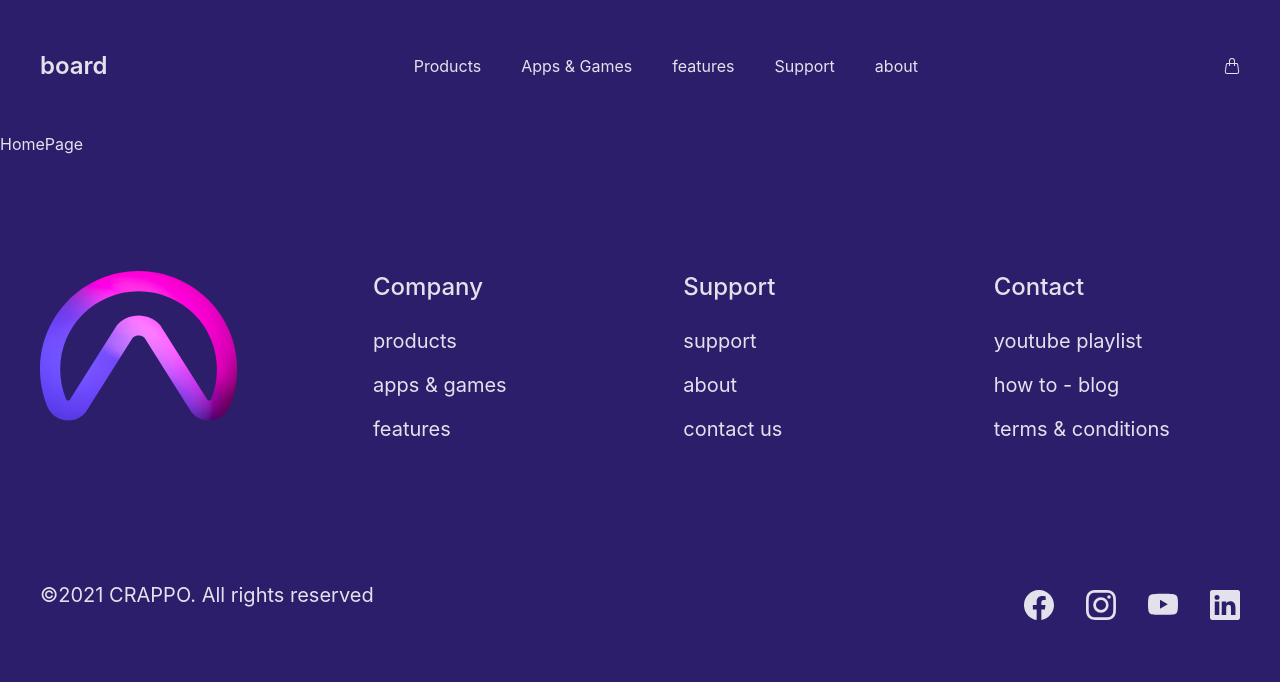
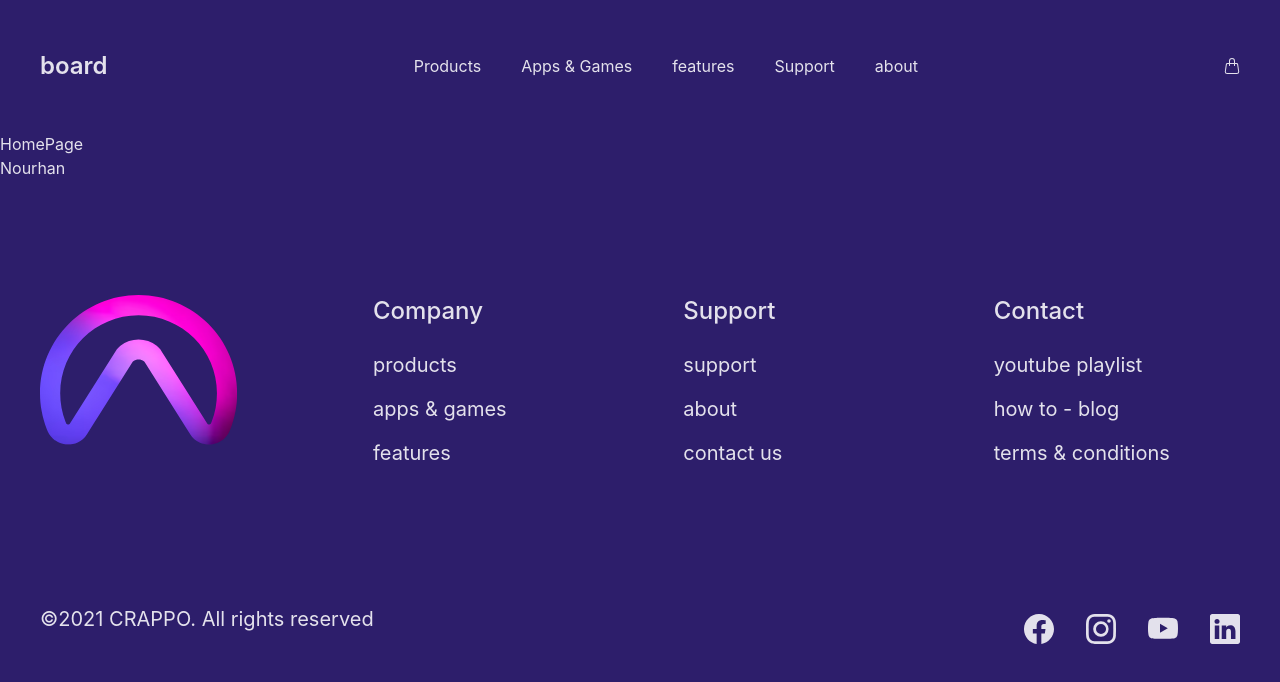
Before and after one commit to Mashaly144/GamingWorld, a React (Vite) app: page / in a window 1280 px wide. Shown: the top 682 px of the page. Built offline with nearby package versions, Linux system fonts and the light colour scheme.

Commit message:
Add Hero Section

```diff
--- /dev/null
+++ b/src/Componant/Hero.jsx
@@ -0,0 +1,5 @@
+function Hero() {
+  return <div>Nourhan</div>;
+}
+
+export default Hero;
--- a/src/pages/HomePage.jsx
+++ b/src/pages/HomePage.jsx
@@ -1,7 +1,12 @@
-import React from 'react';
-
+import React from "react";
+import Hero from "../Componant/Hero";
 const HomePage = () => {
-  return <div>HomePage</div>;
+  return (
+    <div>
+      HomePage
+      <Hero />
+    </div>
+  );
 };
 
 export default HomePage;
```
